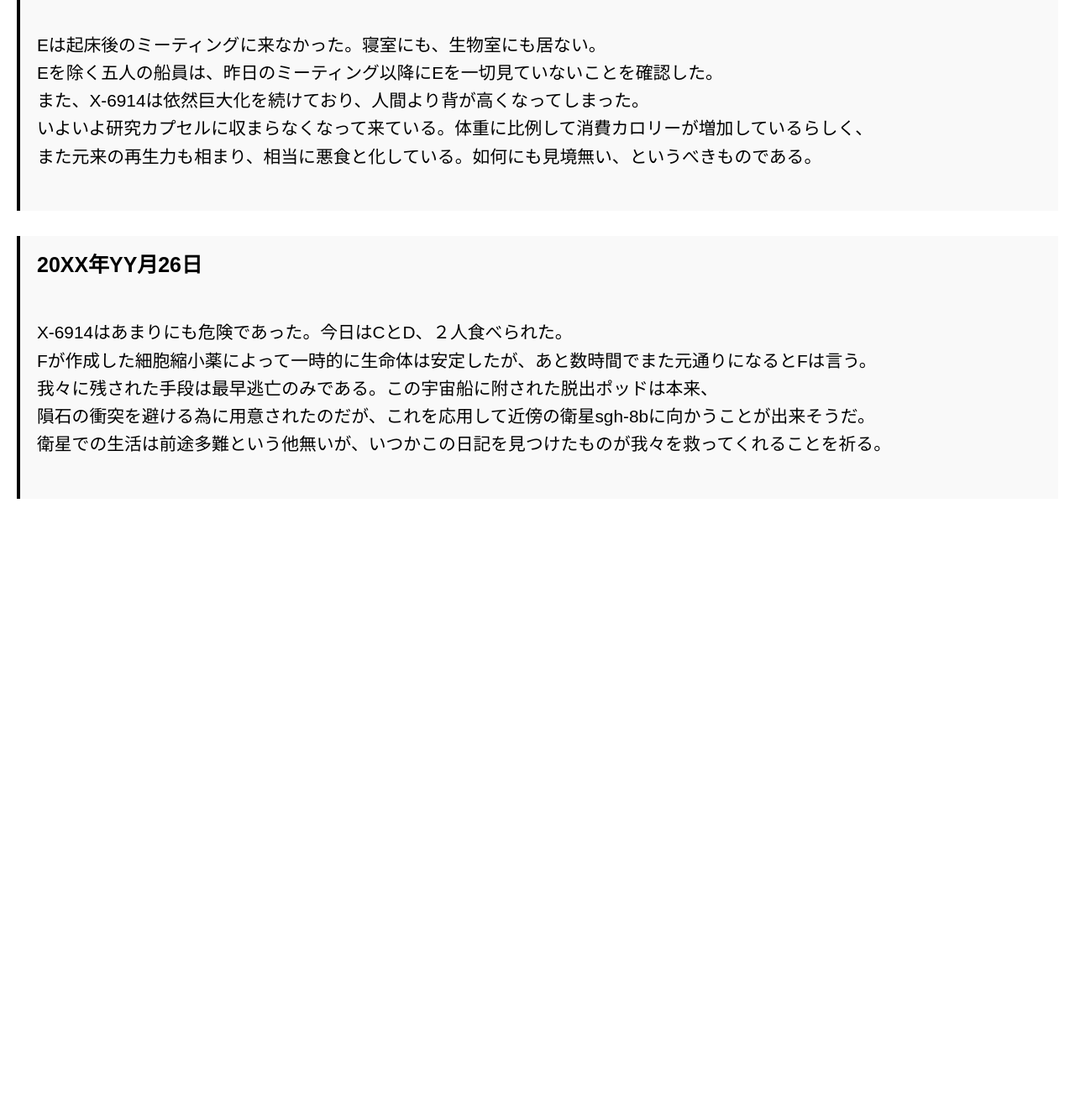
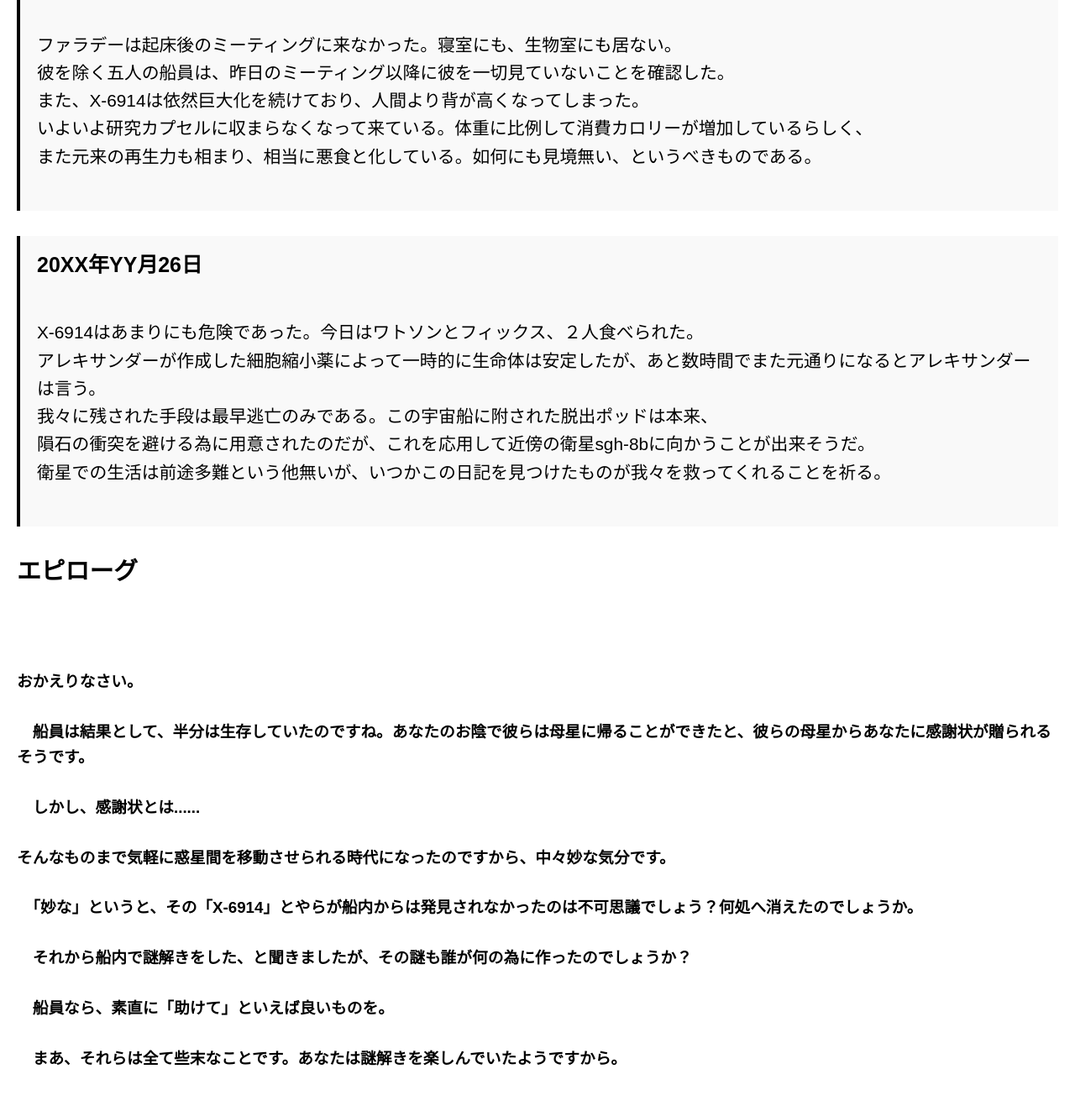
Before and after one commit to frostflower753/toin136-4.dairy, a plain HTML site: page index.html in a window 1280 px wide. Shown: the part 1141-2464 px from the top of the page at 84% size. Before the commit the page ends 1785 px from the top, so only its background shows below. Drawn offline with Linux system fonts and the light colour scheme.

Commit message:
Add files via upload

```diff
--- a/index.html
+++ b/index.html
@@ -65,7 +65,7 @@ X-6914の細胞は触れた物の安全性を自ら斟酌し、場合によっ
   <div class="diary-entry">
     <div class="diary-date">20XX年YY月24日</div>
     <div class="diary-content">
-今日Eが生命体X-6914に注射した薬は、細胞を際限なく肥大化させ、最終的に破裂させるものである。
+今日ファラデーが生命体X-6914に注射した薬は、細胞を際限なく肥大化させ、最終的に破裂させるものである。
 結論を書くと、X-6914は全身が巨大化した。明らかに力が強く、また、1m程の身体は今なお緩やかに膨張している。
 研究カプセルには罅が入り始めており、凶暴性が芽生えた可能性が示唆される。
 仮に研究カプセルを破壊、脱出した場合、大変脅威となることは言うまでもない。
@@ -75,8 +75,8 @@ X-6914の細胞は触れた物の安全性を自ら斟酌し、場合によっ
   <div class="diary-entry">
     <div class="diary-date">20XX年YY月25日</div>
     <div class="diary-content">
-Eは起床後のミーティングに来なかった。寝室にも、生物室にも居ない。
-Eを除く五人の船員は、昨日のミーティング以降にEを一切見ていないことを確認した。
+ファラデーは起床後のミーティングに来なかった。寝室にも、生物室にも居ない。
+彼を除く五人の船員は、昨日のミーティング以降に彼を一切見ていないことを確認した。
 また、X-6914は依然巨大化を続けており、人間より背が高くなってしまった。
 いよいよ研究カプセルに収まらなくなって来ている。体重に比例して消費カロリーが増加しているらしく、
 また元来の再生力も相まり、相当に悪食と化している。如何にも見境無い、というべきものである。
@@ -86,13 +86,27 @@ Eを除く五人の船員は、昨日のミーティング以降にEを一切見
   <div class="diary-entry">
     <div class="diary-date">20XX年YY月26日</div>
     <div class="diary-content">
-X-6914はあまりにも危険であった。今日はCとD、２人食べられた。
-Fが作成した細胞縮小薬によって一時的に生命体は安定したが、あと数時間でまた元通りになるとFは言う。
+X-6914はあまりにも危険であった。今日はワトソンとフィックス、２人食べられた。
+アレキサンダーが作成した細胞縮小薬によって一時的に生命体は安定したが、あと数時間でまた元通りになるとアレキサンダーは言う。
 我々に残された手段は最早逃亡のみである。この宇宙船に附された脱出ポッドは本来、
 隕石の衝突を避ける為に用意されたのだが、これを応用して近傍の衛星sgh-8bに向かうことが出来そうだ。
 衛星での生活は前途多難という他無いが、いつかこの日記を見つけたものが我々を救ってくれることを祈る。
     </div>
   </div>
 
+
+<div calss = "diary-entry">
+    <div class = "diary-date"><h2>エピローグ</h2></div>
+    <div class = "diary-content">
+    <h3>おかえりなさい。<br>
+　船員は結果として、半分は生存していたのですね。あなたのお陰で彼らは母星に帰ることができたと、彼らの母星からあなたに感謝状が贈られるそうです。<br>
+　しかし、感謝状とは......<br>
+そんなものまで気軽に惑星間を移動させられる時代になったのですから、中々妙な気分です。<br>
+　「妙な」というと、その「X-6914」とやらが船内からは発見されなかったのは不可思議でしょう？何処へ消えたのでしょうか。<br>
+　それから船内で謎解きをした、と聞きましたが、その謎も誰が何の為に作ったのでしょうか？<br>
+　船員なら、素直に「助けて」といえば良いものを。<br>
+　まあ、それらは全て些末なことです。あなたは謎解きを楽しんでいたようですから。</h3>
+</div>
+
 </body>
 </html>
```
